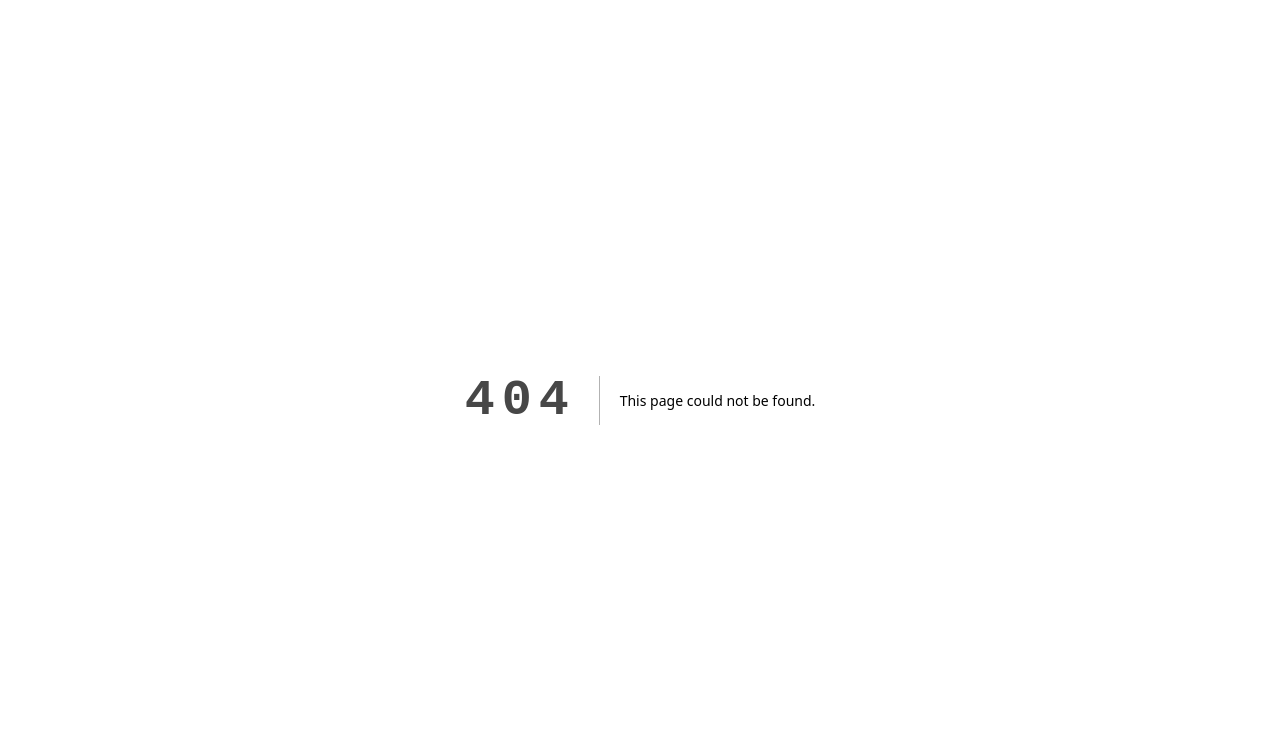
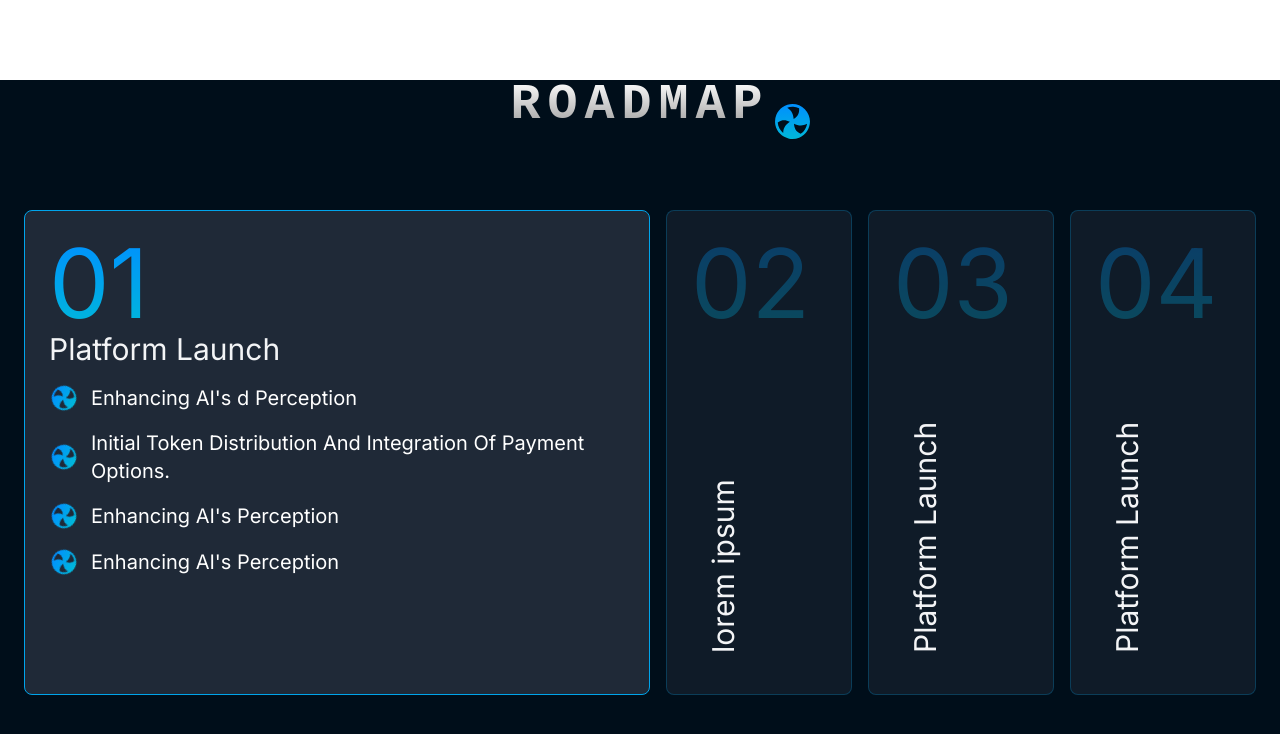
Before and after one commit to muhammadsadiq4641/sadiq-codes, a Next.js app: page /roadmap in a window 1280 px wide. Before the commit this address had no page. Shown: the top 734 px of the page. Built offline with nearby package versions, Linux system fonts and the light colour scheme; what @reown/appkit, @reown/appkit-adapter-ethers would draw is missing.

Commit message:
roadmap hover animation added

```diff
--- /dev/null
+++ b/app/hover-animation/page.tsx
@@ -0,0 +1,16 @@
+import Link from "next/link";
+import React from "react";
+
+const Page = () => {
+  return (
+    <div className="bg-black flex gap-5 flex-col justify-center items-center h-screen">
+      <Link href="/roadmap">
+        <button className="min-w-[300px] uppercase min-h-[70px] text-white bg-blue-500 px-4 py-2 hover:bg-gray-300">
+          hover roadmap animation
+        </button>
+      </Link>
+    </div>
+  );
+};
+
+export default Page;
--- a/app/page.tsx
+++ b/app/page.tsx
@@ -22,6 +22,11 @@ const Home: React.FC = () => {
             Scroll animations
           </button>
         </Link>
+        <Link href="/hover-animation">
+          <button className="px-10 py-4 rounded-lg bg-blue-500 text-gray-200 font-semibold">
+            hover card animation
+          </button>
+        </Link>
       </div>
     </>
   );
--- /dev/null
+++ b/app/roadmap/Roadmap.tsx
@@ -0,0 +1,36 @@
+"use client";
+import React from "react";
+import Image from "next/image";
+import ballIcon from "@assets/ballIcon.svg";
+import { motion } from "framer-motion";
+import RoadmapCards from "./roadmap.-cards";
+
+const Roadmap = () => {
+  return (
+    <div
+      id="roadmap"
+      className="container min-h-[90vh] max-lg:min-h-[140vh] max-sm:min-h-[122vh]"
+    >
+      <motion.h1
+        initial={{ y: 50, opacity: 0 }}
+        whileInView={{ y: 0, opacity: 1 }}
+        transition={{ duration: 0.4 }}
+        viewport={{ once: true }}
+        className="bg-whiteGradient w-fit mx-auto block relative lg:mt-20 md:mt-44 mt-24 max-[376px]:mt-14 bg-clip-text text-transparent max-[410px]:text-6xl text-7xl lg:text-8xl xl:text-9xl font-HelixaRegular text-center"
+      >
+        Roadmap
+        <Image
+          src={ballIcon}
+          alt="ballIcon"
+          draggable={false}
+          className="absolute top-6 -right-10 max-xl:hidden animate-spin duration-1000 "
+        />
+      </motion.h1>
+      <div className="mt-14">
+        <RoadmapCards />
+      </div>
+    </div>
+  );
+};
+
+export default Roadmap;
--- /dev/null
+++ b/app/roadmap/page.tsx
@@ -0,0 +1,12 @@
+import React from "react";
+import Roadmap from "./Roadmap";
+
+const Page = () => {
+  return (
+    <main className="bg-[#000e1a] min-h-screen m-0">
+      <Roadmap />
+    </main>
+  );
+};
+
+export default Page;
--- /dev/null
+++ b/app/roadmap/roadmap.-cards.tsx
@@ -0,0 +1,159 @@
+"use client";
+import React, { useState } from "react";
+import Image from "next/image";
+import Bullets from "@assets/roadmap-logo.png";
+
+interface FAQItem {
+  id: string;
+  number: string;
+  title: string;
+  txt1: string;
+  txt2: string;
+  txt3: string;
+  txt4: string;
+}
+
+const RoadmapCards = () => {
+  const [openId, setOpenId] = useState("01"); // Default active is the first card
+
+  const faqItems: FAQItem[] = [
+    {
+      id: "01",
+      number: "01",
+      title: "Platform Launch",
+      txt1: "Enhancing AI's d Perception",
+      txt2: "Initial Token Distribution And Integration Of Payment Options.",
+      txt3: "Enhancing AI's Perception",
+      txt4: "Enhancing AI's Perception",
+    },
+    {
+      id: "02",
+      number: "02",
+      title: "lorem ipsum",
+      txt1: "Enhancing AI's dd Perception",
+      txt2: "Initial Token Distribution And Integration Of Payment Options.",
+      txt3: "Enhancing AI's Perception",
+      txt4: "Enhancing AI's Perception",
+    },
+    {
+      id: "03",
+      number: "03",
+      title: "Platform Launch",
+      txt1: "Enhancing AI's asd Perception",
+      txt2: "Initial Token Distribution And Integration Of Payment Options.",
+      txt3: "Enhancing AI's ddd Perception",
+      txt4: "Enhancing AI's Perception",
+    },
+    {
+      id: "04",
+      number: "04",
+      title: "Platform Launch",
+      txt1: "Enhancing AI's Perception",
+      txt2: "Initial Token dddd Distribution And Integration Of Payment Options.",
+      txt3: "Enhancing AI's Perception",
+      txt4: "Enhancing AI's Perception",
+    },
+  ];
+
+  return (
+    <div className="flex gap-4 max-lg:flex-col sm:p-6 text-gray-100 h-[533px]">
+      {faqItems.map((item) => (
+        <div
+          key={item.id}
+          className={`rounded-lg sm:p-6 p-3 transition-all duration-1000 cursor-pointer border border-[#00a4eb]
+            ${
+              openId === item.id
+                ? "bg-gray-800 lg:w-[670px] max-lg:h-[670px] border-opacity-100"
+                : "bg-gray-800/50 hover:bg-gray-800/70 lg:w-[186px] max-lg:h-[186px] border-opacity-25"
+            }`}
+          onMouseEnter={() => setOpenId(item.id)}
+        >
+          <div className="h-full flex flex-col">
+            <div
+              className={`flex items-start  transition-all duration-300
+              ${
+                openId === item.id
+                  ? "flex-col mb-4 gap-0"
+                  : "flex-col h-full lg:gap-32"
+              }`}
+            >
+              <span
+                className={`text-8xl txt-blue-gradient font-HelixaBlack transition-all duration-300
+                ${openId === item.id ? "opacity-100" : "opacity-30"}`}
+              >
+                {item.number}
+              </span>
+              <h2
+                className={`text-3xl font-HelixaBold transition-all txt-silver-gradient duration-500 whitespace-nowrap
+                ${
+                  openId === item.id
+                    ? "lg:transform lg:rotate-0 mt-0"
+                    : "lg:transform lg:-rotate-90 lg:mt-44 lg:origin-left lg:translate-x-8"
+                }`}
+              >
+                {item.title}
+              </h2>
+            </div>
+
+            <div
+              className={`overflow-hidden transition-all duration-500 xl:delay-500 lg:delay-1000 delay-500
+              ${openId === item.id ? "opacity-100" : "opacity-0 h-0"}`}
+            >
+              <div className="space-y-4">
+                <div className="flex items-center gap-3">
+                  <Image
+                    src={Bullets}
+                    alt="Bullet"
+                    className="animate-spin-slow min-w-[30px]"
+                  />
+                  <p className="text-white font-HelixaRegular xl:text-xl sm:text-base text-sm">
+                    {item.txt1}
+                  </p>
+                </div>
+                <div className="flex items-center gap-3">
+                  <Image
+                    src={Bullets}
+                    alt="Bullet"
+                    className="animate-spin-slow min-w-[30px]"
+                  />
+                  <p className="text-white font-HelixaRegular xl:text-xl sm:text-base text-sm">
+                    {item.txt2}
+                  </p>
+                </div>
+                <div className="flex items-center gap-3">
+                  <Image
+                    src={Bullets}
+                    alt="Bullet"
+                    className="animate-spin-slow min-w-[30px]"
+                  />
+                  <p className="text-white font-HelixaRegular xl:text-xl sm:text-base text-sm">
+                    {item.txt3}
+                  </p>
+                </div>
+                <div className="flex items-center gap-3">
+                  <Image
+                    src={Bullets}
+                    alt="Bullet"
+                    className="animate-spin-slow min-w-[30px]"
+                  />
+                  <p className="text-white font-HelixaRegular xl:text-xl sm:text-base text-sm">
+                    {item.txt4}
+                  </p>
+                </div>
+              </div>
+            </div>
+          </div>
+        </div>
+      ))}
+
+      <style jsx>{`
+        .writing-mode-vertical {
+          writing-mode: vertical;
+          text-orientation: mixed;
+        }
+      `}</style>
+    </div>
+  );
+};
+
+export default RoadmapCards;
```
Also changed, not shown: public/assets/roadmap-logo.png (added).
